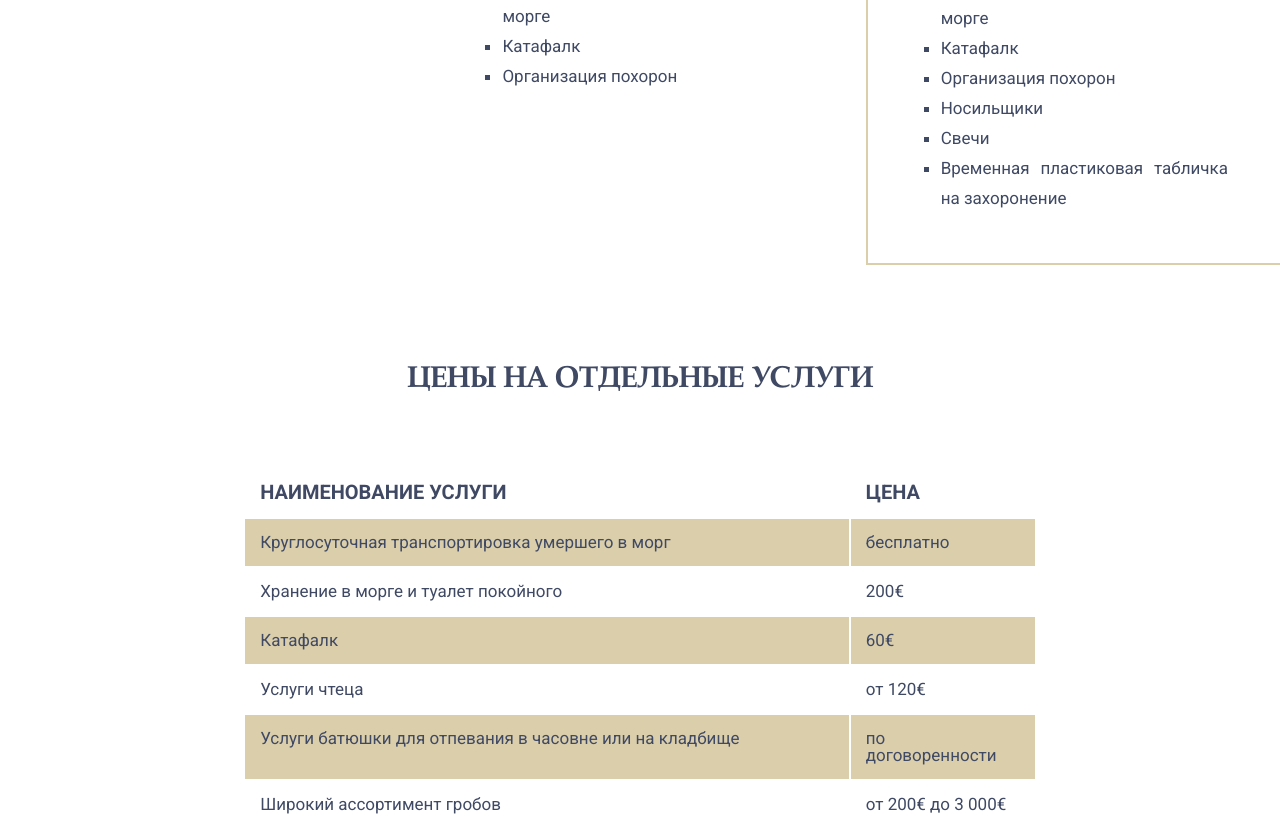
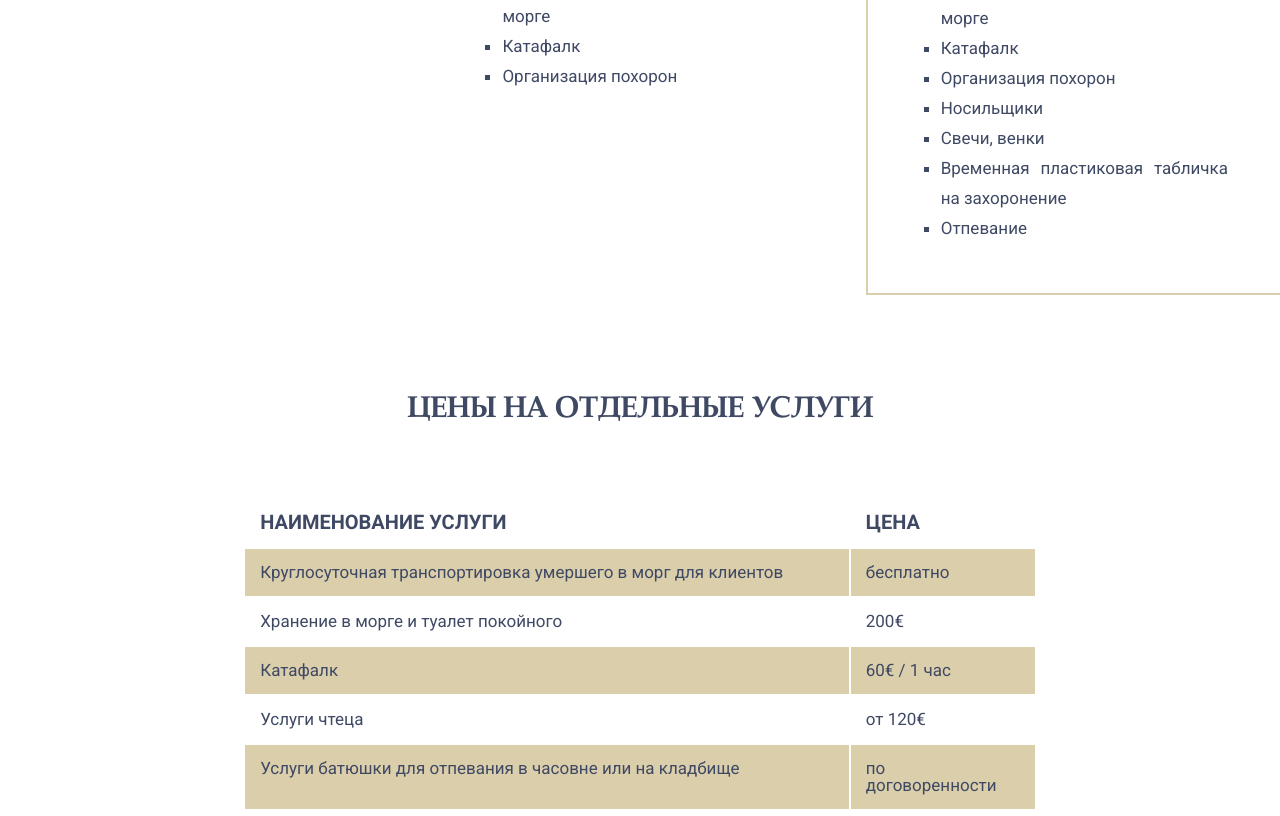
Before and after one commit to DmitriPrijomosev/Portum, a React (Create React App) app: page /teenused in a window 1280 px wide. Shown: the part 1747-2563 px from the top of the page. Built offline with nearby package versions, Linux system fonts and the light colour scheme.

Commit message:
Väiksed parandused

```diff
--- a/src/App.css
+++ b/src/App.css
@@ -127,7 +127,7 @@ h6 {
   top: 0;
   overflow: hidden;
   width: 100%;
-  z-index: 1;
+  z-index: 20;
 }
 
 .menuBar {
@@ -276,9 +276,7 @@ margin-right: 82px;
 
 .section1_4 {
 position: absolute;
-
 width: 1114px;
-
 height: 140px;
 bottom: -80px;
 background: #DBCEAB;
@@ -330,7 +328,7 @@ color: #3F4964;
   bottom: -83px;
   display: flex;
   justify-content: space-between;
-  z-index: 900;
+  z-index: 10;
 }
 
 .text {
--- a/src/CSS/contac.css
+++ b/src/CSS/contac.css
@@ -25,7 +25,8 @@
 
 .contactSection3 {
 	max-height: 480px!important;
-	z-index: 10;
+
+
 }
 
 .contactSection3_1 {
--- a/src/Components/Footer.jsx
+++ b/src/Components/Footer.jsx
@@ -35,7 +35,7 @@ const { t } = useTranslation();
           </div>
           <div className="footel_column_text">
             <p>
-              E - R 9.00-18.00<br></br>L - P 10.00-16.00
+              E - R 9.30-18.00<br></br>L - P 9.30-16.00
             </p>
           </div>
         </div>
--- a/src/Pages/Kontakt.jsx
+++ b/src/Pages/Kontakt.jsx
@@ -34,7 +34,8 @@ function Kontakt() {
         </div>
       </div>
       <div className="section2"></div>
-      <div className="section3 contactSection3">
+      < div className="_container">
+      <div className=" contactSection3">
         <div className="section3_1 contactSection3_1">
           <div className="contactFields">
 						<h2>Matusebüroo PORTUM</h2>
@@ -66,6 +67,7 @@ function Kontakt() {
           </div>
         </div>
       </div>
+      </div>
       <div className="section4 contactSection4_2">
         <div className="section4_2">
           <div className="map">
--- a/src/Pages/Kuidas-toimida.jsx
+++ b/src/Pages/Kuidas-toimida.jsx
@@ -74,9 +74,9 @@ return (
               <p>
                 Большинство смертей происходит в больнице или домах по уходу.
                 Эти организации обычно не занимаются похоронами, однако они
-                самостоятельно оформят свидетельство о смерти и обеспечат
-                первичную опеку над умершим до тех пор, пока ближайшие
-                родственники не выберут похоронное бюро, которое займется телом.
+                самостоятельно оформят справку о смерти и обеспечат первичную
+                опеку над умершим до тех пор, пока ближайшие родственники не
+                выберут похоронное бюро, которое займется телом.
               </p>
               <p>
                 После получения информации о смерти близкого, позвоните на наш
--- a/src/Pages/Portum.jsx
+++ b/src/Pages/Portum.jsx
@@ -44,6 +44,7 @@ function Portum() {
       </div>
       <div className="section2"></div>
       <div className="section3">
+        <div className="_container">
           <div className="section3_1">
             <img src={img1} alt="" />
             <div className="text">
@@ -59,6 +60,7 @@ function Portum() {
                 <p>Portum Matusebüroo OÜ</p>
               </div>
               <div className="section3_3"></div>
+            </div>
           </div>
         </div>
       </div>
@@ -168,7 +170,7 @@ function Portum() {
                 <p>
                   {t("section5.4.2")}
                   <a href="https://www.zaurstone.ee/et/hauapiirded/">
-                    <span style={{textDecorationLine: 'underline'}}>
+                    <span style={{ textDecorationLine: "underline" }}>
                       ZaurStone OÜ
                     </span>
                   </a>
--- a/src/Pages/Teenused.jsx
+++ b/src/Pages/Teenused.jsx
@@ -114,10 +114,11 @@ function Teenused() {
                   <li className="itemListDescription">Катафалк</li>
                   <li className="itemListDescription">Организация похорон</li>
                   <li className="itemListDescription">Носильщики</li>
-                  <li className="itemListDescription">Свечи</li>
+                  <li className="itemListDescription">Свечи, венки</li>
                   <li className="itemListDescription">
                     Временная пластиковая табличка на захоронение
                   </li>
+                  <li className="itemListDescription">Отпевание</li>
                 </ul>
               </div>
             </div>
@@ -136,7 +137,9 @@ function Teenused() {
                 <th>Цена</th>
               </tr>
               <tr>
-                <td>Круглосуточная транспортировка умершего в морг</td>
+                <td>
+                  Круглосуточная транспортировка умершего в морг для клиeнтов
+                </td>
                 <td> бесплатно</td>
               </tr>
               <tr>
@@ -145,7 +148,7 @@ function Teenused() {
               </tr>
               <tr>
                 <td>Катафалк</td>
-                <td>60€</td>
+                <td>60€ / 1 час</td>
               </tr>
               <tr>
                 <td>Услуги чтеца</td>
```
Lines whose indentation alone changed are shown as unchanged.
